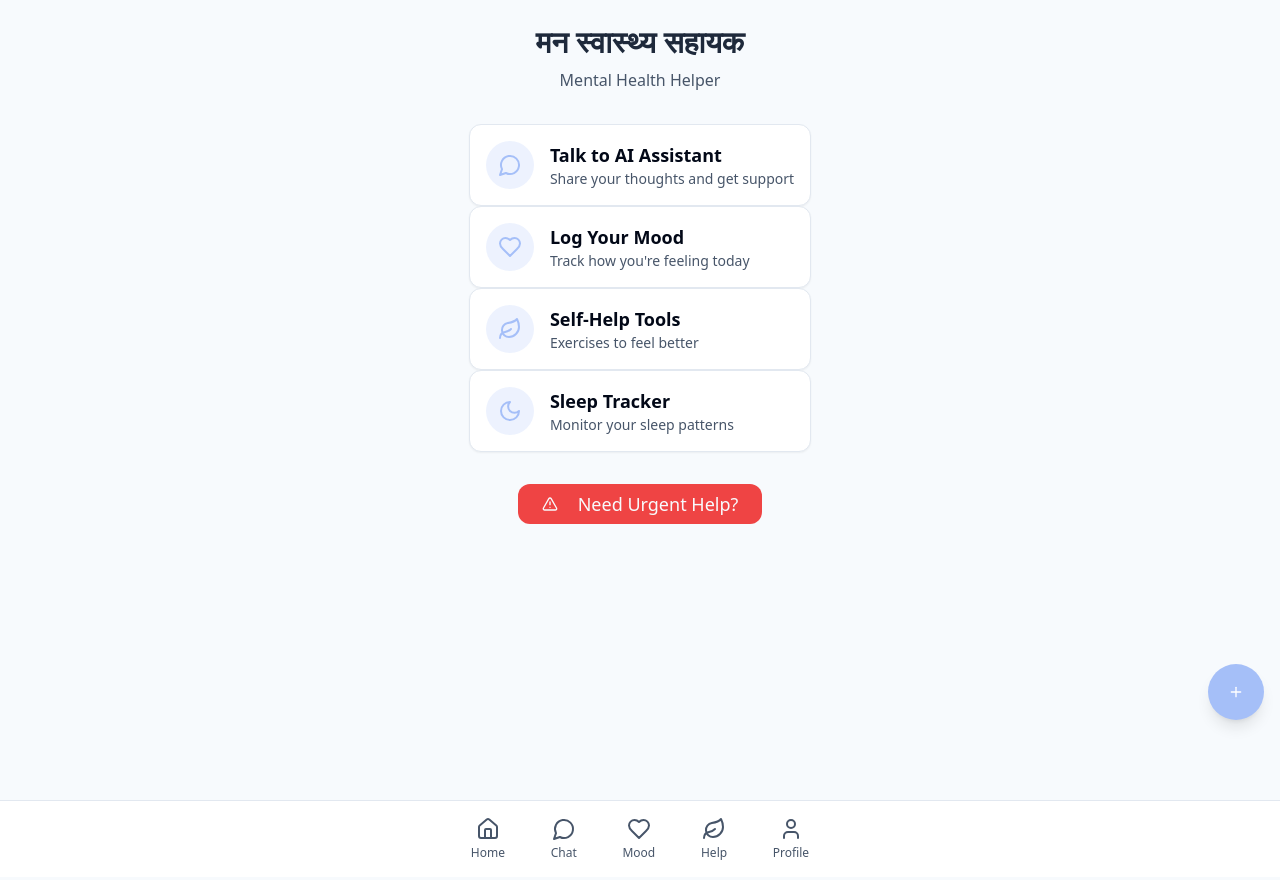
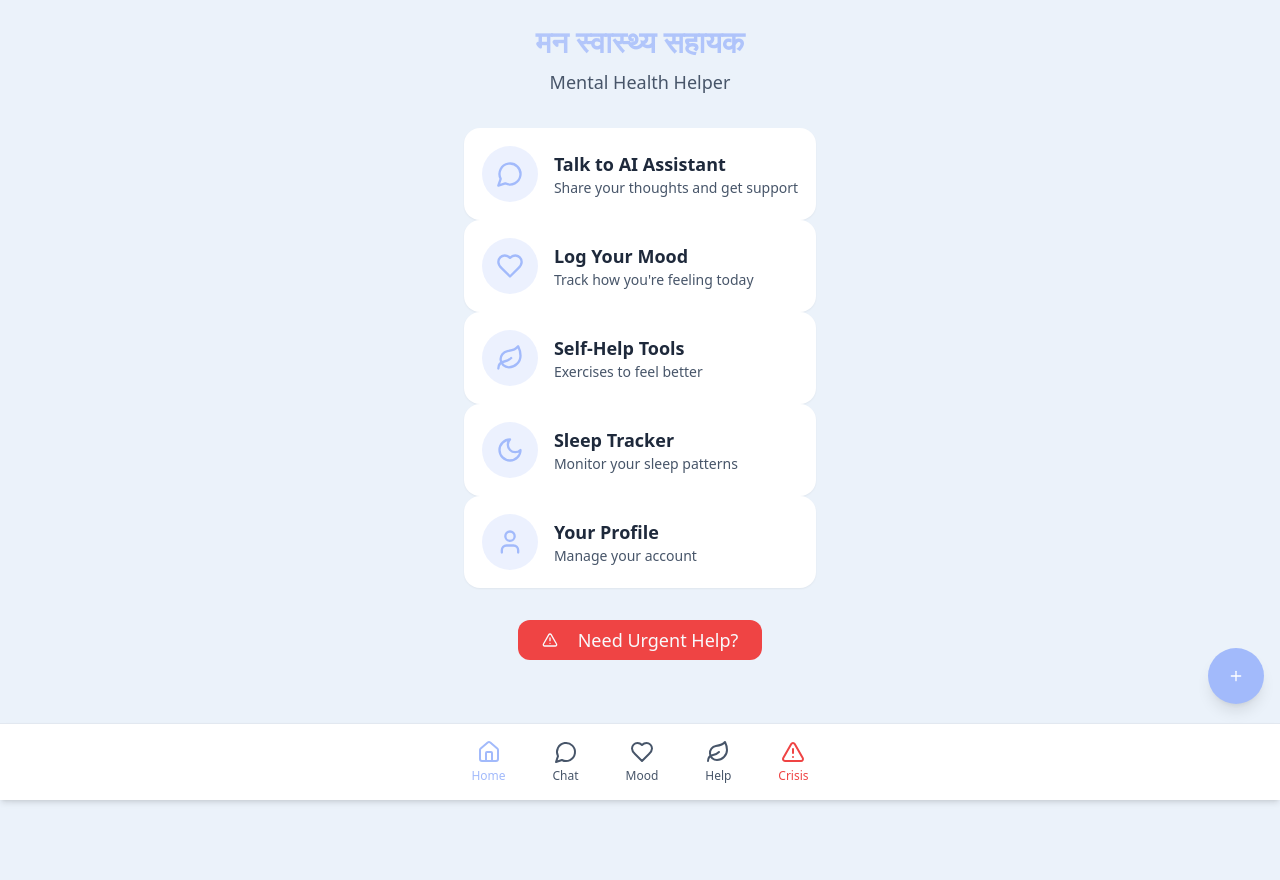
Before and after one commit to Pramis123/mindcare-connect-app, a React (Vite) app: page / in a window 1280 px wide. Built offline with nearby package versions, Linux system fonts and the light colour scheme.

Commit message:
Implement UI optimization according to design plan

```diff
--- a/src/components/Layout.tsx
+++ b/src/components/Layout.tsx
@@ -1,7 +1,6 @@
-
 import { ReactNode } from "react";
-import { Link } from "react-router-dom";
-import { Home, MessageCircle, Heart, Leaf, Moon, User } from "lucide-react";
+import { Link, useLocation } from "react-router-dom";
+import { Home, MessageCircle, Heart, Leaf, User, AlertTriangle } from "lucide-react";
 import QuickActions from "./QuickActions";
 
 interface LayoutProps {
@@ -10,35 +9,23 @@ interface LayoutProps {
 }
 
 const Layout = ({ children, hideNav }: LayoutProps) => {
+  const location = useLocation();
+  const isActive = (path: string) => location.pathname === path;
+
   return (
     <div className="flex flex-col min-h-screen bg-background">
-      <main className="flex-1">
+      <main className="flex-1 pb-20">
         {children}
       </main>
 
       {!hideNav && (
-        <nav className="bg-white border-t border-slate-200 py-2">
+        <nav className="fixed bottom-0 left-0 right-0 bg-white border-t border-slate-200 py-2 shadow-md z-40">
           <div className="container max-w-md mx-auto flex justify-around">
-            <Link to="/" className="flex flex-col items-center p-2 text-slate-600 hover:text-primary">
-              <Home size={24} />
-              <span className="text-xs mt-1">Home</span>
-            </Link>
-            <Link to="/chatbot" className="flex flex-col items-center p-2 text-slate-600 hover:text-primary">
-              <MessageCircle size={24} />
-              <span className="text-xs mt-1">Chat</span>
-            </Link>
-            <Link to="/mood" className="flex flex-col items-center p-2 text-slate-600 hover:text-primary">
-              <Heart size={24} />
-              <span className="text-xs mt-1">Mood</span>
-            </Link>
-            <Link to="/dashboard" className="flex flex-col items-center p-2 text-slate-600 hover:text-primary">
-              <Leaf size={24} />
-              <span className="text-xs mt-1">Help</span>
-            </Link>
-            <Link to="/profile" className="flex flex-col items-center p-2 text-slate-600 hover:text-primary">
-              <User size={24} />
-              <span className="text-xs mt-1">Profile</span>
-            </Link>
+            <NavLink to="/" icon={<Home size={24} />} label="Home" isActive={isActive("/")} />
+            <NavLink to="/chatbot" icon={<MessageCircle size={24} />} label="Chat" isActive={isActive("/chatbot")} />
+            <NavLink to="/mood" icon={<Heart size={24} />} label="Mood" isActive={isActive("/mood")} />
+            <NavLink to="/self-help" icon={<Leaf size={24} />} label="Help" isActive={isActive("/self-help")} />
+            <NavLink to="/crisis" icon={<AlertTriangle size={24} />} label="Crisis" isActive={isActive("/crisis")} isEmergency />
           </div>
         </nav>
       )}
@@ -48,4 +35,29 @@ const Layout = ({ children, hideNav }: LayoutProps) => {
   );
 };
 
+interface NavLinkProps {
+  to: string;
+  icon: React.ReactNode;
+  label: string;
+  isActive: boolean;
+  isEmergency?: boolean;
+}
+
+const NavLink = ({ to, icon, label, isActive, isEmergency }: NavLinkProps) => {
+  const baseClasses = "flex flex-col items-center p-2 transition-colors duration-200";
+  const activeClasses = isActive ? "text-primary" : "text-slate-600 hover:text-primary";
+  const emergencyClasses = isEmergency ? "text-destructive hover:text-destructive" : "";
+
+  return (
+    <Link
+      to={to}
+      className={`${baseClasses} ${isActive ? activeClasses : emergencyClasses || activeClasses}`}
+      aria-current={isActive ? "page" : undefined}
+    >
+      {icon}
+      <span className="text-xs mt-1 font-medium">{label}</span>
+    </Link>
+  );
+};
+
 export default Layout;
--- a/src/components/QuickActions.tsx
+++ b/src/components/QuickActions.tsx
@@ -1,7 +1,6 @@
-
 import { useState } from "react";
 import { Link } from "react-router-dom";
-import { Plus, X, Heart, AlertTriangle, Leaf, MessageCircle } from "lucide-react";
+import { Plus, X, Heart, AlertTriangle, Leaf, MessageCircle, Moon } from "lucide-react";
 import { Button } from "@/components/ui/button";
 
 const QuickActions = () => {
@@ -10,30 +9,45 @@ const QuickActions = () => {
   const toggleOpen = () => setIsOpen(!isOpen);
 
   return (
-    <div className="fixed bottom-20 right-4 z-50">
+    <div className="fixed bottom-24 right-4 z-50">
       {isOpen && (
-        <div className="flex flex-col gap-3 mb-3 items-end">
-          <Link to="/crisis" className="flex items-center gap-2 bg-destructive text-white p-3 rounded-full shadow-lg">
-            <AlertTriangle size={20} />
-            <span className="text-sm font-medium pr-1">Crisis</span>
-          </Link>
-          <Link to="/mood" className="flex items-center gap-2 bg-primary text-white p-3 rounded-full shadow-lg">
-            <Heart size={20} />
-            <span className="text-sm font-medium pr-1">Mood</span>
-          </Link>
-          <Link to="/self-help" className="flex items-center gap-2 bg-primary text-white p-3 rounded-full shadow-lg">
-            <Leaf size={20} />
-            <span className="text-sm font-medium pr-1">Self-help</span>
-          </Link>
-          <Link to="/chatbot" className="flex items-center gap-2 bg-primary text-white p-3 rounded-full shadow-lg">
-            <MessageCircle size={20} />
-            <span className="text-sm font-medium pr-1">Chat</span>
-          </Link>
+        <div className="flex flex-col gap-3 mb-3 items-end animate-in fade-in slide-in-from-bottom-5 duration-300">
+          <QuickActionButton
+            to="/crisis"
+            icon={<AlertTriangle size={22} />}
+            label="Crisis Help"
+            bgColor="bg-destructive"
+          />
+          <QuickActionButton
+            to="/mood"
+            icon={<Heart size={22} />}
+            label="Log Mood"
+            bgColor="bg-primary"
+          />
+          <QuickActionButton
+            to="/self-help"
+            icon={<Leaf size={22} />}
+            label="Self Help"
+            bgColor="bg-primary"
+          />
+          <QuickActionButton
+            to="/sleep"
+            icon={<Moon size={22} />}
+            label="Sleep"
+            bgColor="bg-primary"
+          />
+          <QuickActionButton
+            to="/chatbot"
+            icon={<MessageCircle size={22} />}
+            label="Talk Now"
+            bgColor="bg-primary"
+          />
         </div>
       )}
       <Button
         onClick={toggleOpen}
         className="h-14 w-14 rounded-full shadow-lg flex items-center justify-center bg-primary hover:bg-primary/90 text-white"
+        aria-label={isOpen ? "Close quick actions menu" : "Open quick actions menu"}
       >
         {isOpen ? <X size={24} /> : <Plus size={24} />}
       </Button>
@@ -41,4 +55,21 @@ const QuickActions = () => {
   );
 };
 
+interface QuickActionButtonProps {
+  to: string;
+  icon: React.ReactNode;
+  label: string;
+  bgColor: string;
+}
+
+const QuickActionButton = ({ to, icon, label, bgColor }: QuickActionButtonProps) => (
+  <Link
+    to={to}
+    className={`flex items-center gap-2 ${bgColor} text-white p-3 rounded-full shadow-lg hover:opacity-90 transition-opacity duration-200`}
+  >
+    {icon}
+    <span className="text-sm font-medium pr-1">{label}</span>
+  </Link>
+);
+
 export default QuickActions;
--- /dev/null
+++ b/src/components/ui/loading-screen.tsx
@@ -0,0 +1,33 @@
+import { Loader2 } from "lucide-react";
+
+interface LoadingScreenProps {
+  message?: string;
+}
+
+export function LoadingScreen({ message = "Loading..." }: LoadingScreenProps) {
+  return (
+    <div className="fixed inset-0 bg-background/90 flex flex-col items-center justify-center z-50">
+      <Loader2 className="h-10 w-10 text-primary animate-spin" />
+      <p className="mt-4 text-lg text-slate-700">{message}</p>
+    </div>
+  );
+}
+
+export function LoadingSpinner({ size = "default" }: { size?: "sm" | "default" | "lg" }) {
+  const sizeClasses = {
+    sm: "h-4 w-4",
+    default: "h-6 w-6",
+    lg: "h-8 w-8"
+  };
+
+  return <Loader2 className={`${sizeClasses[size]} text-primary animate-spin`} />;
+}
+
+export function LoadingButton() {
+  return (
+    <div className="inline-flex items-center justify-center">
+      <Loader2 className="h-4 w-4 text-primary animate-spin mr-2" />
+      <span>Loading...</span>
+    </div>
+  );
+}
--- a/src/index.css
+++ b/src/index.css
@@ -1,39 +1,38 @@
-
 @tailwind base;
 @tailwind components;
 @tailwind utilities;
 
 @layer base {
   :root {
-    --background: 210 60% 98%;
-    --foreground: 222.2 84% 4.9%;
+    --background: 210 60% 95%; /* Soft blue #E6F0FA */
+    --foreground: 215 28% 17%; /* Dark gray #1F2937 */
 
     --card: 0 0% 100%;
-    --card-foreground: 222.2 84% 4.9%;
+    --card-foreground: 215 28% 17%;
 
     --popover: 0 0% 100%;
-    --popover-foreground: 222.2 84% 4.9%;
+    --popover-foreground: 215 28% 17%;
 
-    --primary: 221 85% 81%;
+    --primary: 224 91% 81%; /* Soft green #A3BFFA */
     --primary-foreground: 210 40% 98%;
 
     --secondary: 210 40% 96.1%;
-    --secondary-foreground: 222.2 47.4% 11.2%;
+    --secondary-foreground: 215 28% 17%;
 
     --muted: 210 40% 96.1%;
     --muted-foreground: 215.4 16.3% 46.9%;
 
     --accent: 220 75% 95%;
-    --accent-foreground: 222.2 47.4% 11.2%;
+    --accent-foreground: 215 28% 17%;
 
-    --destructive: 0 84.2% 60.2%;
+    --destructive: 0 84.2% 60.2%; /* Red #EF4444 */
     --destructive-foreground: 210 40% 98%;
 
     --border: 214.3 31.8% 91.4%;
     --input: 214.3 31.8% 91.4%;
-    --ring: 221 85% 81%;
+    --ring: 224 91% 81%;
 
-    --radius: 0.75rem;
+    --radius: 1rem; /* Increased border radius */
   }
 }
 
@@ -45,6 +44,7 @@
   body {
     @apply bg-background text-foreground;
     font-family: system-ui, -apple-system, BlinkMacSystemFont, 'Segoe UI', Roboto, Oxygen, Ubuntu, Cantarell, 'Open Sans', 'Helvetica Neue', sans-serif;
+    font-size: 16px; /* Base font size */
   }
 }
 
@@ -59,3 +59,39 @@
 .page-header {
   @apply text-2xl font-bold mb-6 text-center;
 }
+
+/* New utility classes for the UI update */
+.text-lg-responsive {
+  @apply text-base md:text-lg;
+}
+
+.icon-btn {
+  @apply p-3 rounded-full flex items-center justify-center;
+}
+
+.card-hover {
+  @apply transition-all duration-200 hover:bg-opacity-80;
+}
+
+/* Mood logging specific styles */
+.mood-emoji {
+  @apply text-4xl md:text-5xl;
+}
+
+/* Loading styles */
+.skeleton {
+  @apply animate-pulse bg-slate-200 rounded;
+}
+
+/* Chat interface styles */
+.chat-bubble {
+  @apply p-4 rounded-xl max-w-[80%] mb-3;
+}
+
+.chat-bubble-user {
+  @apply bg-primary text-white ml-auto;
+}
+
+.chat-bubble-bot {
+  @apply bg-white border border-slate-200 mr-auto;
+}
--- a/src/pages/HomeScreen.tsx
+++ b/src/pages/HomeScreen.tsx
@@ -1,6 +1,5 @@
-
 import { Link } from "react-router-dom";
-import { MessageCircle, Heart, AlertTriangle, Leaf, Moon } from "lucide-react";
+import { MessageCircle, Heart, AlertTriangle, Leaf, Moon, User } from "lucide-react";
 import Layout from "@/components/Layout";
 import { Button } from "@/components/ui/button";
 import { Card } from "@/components/ui/card";
@@ -10,63 +9,50 @@ const HomeScreen = () => {
     <Layout>
       <div className="page-container">
         <header className="text-center mb-8">
-          <h1 className="text-3xl font-bold text-slate-800 mb-2">मन स्वास्थ्य सहायक</h1>
-          <p className="text-slate-600">Mental Health Helper</p>
+          <h1 className="text-3xl font-bold mb-2 text-slate-800 bg-gradient-to-r from-primary/60 to-primary bg-clip-text text-transparent">मन स्वास्थ्य सहायक</h1>
+          <p className="text-lg text-slate-600">Mental Health Helper</p>
         </header>
 
         <div className="space-y-4 max-w-md mx-auto">
-          <Link to="/chatbot">
-            <Card className="p-4 flex items-center bg-white hover:bg-primary/10 transition-all">
-              <div className="h-12 w-12 rounded-full bg-primary/20 flex items-center justify-center mr-4">
-                <MessageCircle className="text-primary" />
-              </div>
-              <div>
-                <h2 className="font-semibold text-lg">Talk to AI Assistant</h2>
-                <p className="text-sm text-slate-600">Share your thoughts and get support</p>
-              </div>
-            </Card>
-          </Link>
+          <FeatureCard
+            to="/chatbot"
+            icon={<MessageCircle className="text-primary" size={28} />}
+            title="Talk to AI Assistant"
+            description="Share your thoughts and get support"
+          />
 
-          <Link to="/mood">
-            <Card className="p-4 flex items-center bg-white hover:bg-primary/10 transition-all">
-              <div className="h-12 w-12 rounded-full bg-primary/20 flex items-center justify-center mr-4">
-                <Heart className="text-primary" />
-              </div>
-              <div>
-                <h2 className="font-semibold text-lg">Log Your Mood</h2>
-                <p className="text-sm text-slate-600">Track how you're feeling today</p>
-              </div>
-            </Card>
-          </Link>
+          <FeatureCard
+            to="/mood"
+            icon={<Heart className="text-primary" size={28} />}
+            title="Log Your Mood"
+            description="Track how you're feeling today"
+          />
 
-          <Link to="/self-help">
-            <Card className="p-4 flex items-center bg-white hover:bg-primary/10 transition-all">
-              <div className="h-12 w-12 rounded-full bg-primary/20 flex items-center justify-center mr-4">
-                <Leaf className="text-primary" />
-              </div>
-              <div>
-                <h2 className="font-semibold text-lg">Self-Help Tools</h2>
-                <p className="text-sm text-slate-600">Exercises to feel better</p>
-              </div>
-            </Card>
-          </Link>
+          <FeatureCard
+            to="/self-help"
+            icon={<Leaf className="text-primary" size={28} />}
+            title="Self-Help Tools"
+            description="Exercises to feel better"
+          />
 
-          <Link to="/sleep">
-            <Card className="p-4 flex items-center bg-white hover:bg-primary/10 transition-all">
-              <div className="h-12 w-12 rounded-full bg-primary/20 flex items-center justify-center mr-4">
-                <Moon className="text-primary" />
-              </div>
-              <div>
-                <h2 className="font-semibold text-lg">Sleep Tracker</h2>
-                <p className="text-sm text-slate-600">Monitor your sleep patterns</p>
-              </div>
-            </Card>
-          </Link>
+          <FeatureCard
+            to="/sleep"
+            icon={<Moon className="text-primary" size={28} />}
+            title="Sleep Tracker"
+            description="Monitor your sleep patterns"
+          />
+
+          <FeatureCard
+            to="/profile"
+            icon={<User className="text-primary" size={28} />}
+            title="Your Profile"
+            description="Manage your account"
+          />
         </div>
 
         <Link to="/crisis" className="block max-w-md mx-auto mt-8">
           <Button variant="destructive" className="w-full btn-large">
-            <AlertTriangle className="mr-2" size={20} />
+            <AlertTriangle className="mr-2" size={22} />
             Need Urgent Help?
           </Button>
         </Link>
@@ -75,4 +61,25 @@ const HomeScreen = () => {
   );
 };
 
+interface FeatureCardProps {
+  to: string;
+  icon: React.ReactNode;
+  title: string;
+  description: string;
+}
+
+const FeatureCard = ({ to, icon, title, description }: FeatureCardProps) => (
+  <Link to={to}>
+    <Card className="p-4 flex items-center bg-white hover:bg-primary/10 transition-all duration-200 border-2 border-transparent hover:border-primary/20">
+      <div className="h-14 w-14 rounded-full bg-primary/20 flex items-center justify-center mr-4">
+        {icon}
+      </div>
+      <div>
+        <h2 className="font-semibold text-lg text-slate-800">{title}</h2>
+        <p className="text-sm text-slate-600">{description}</p>
+      </div>
+    </Card>
+  </Link>
+);
+
 export default HomeScreen;
```
Also changed, not shown: src/components/ui/skeleton.tsx (+37 -0 lines), src/pages/ChatbotInterface.tsx (+141 -61 lines), src/pages/MoodLogging.tsx (+96 -64 lines).
